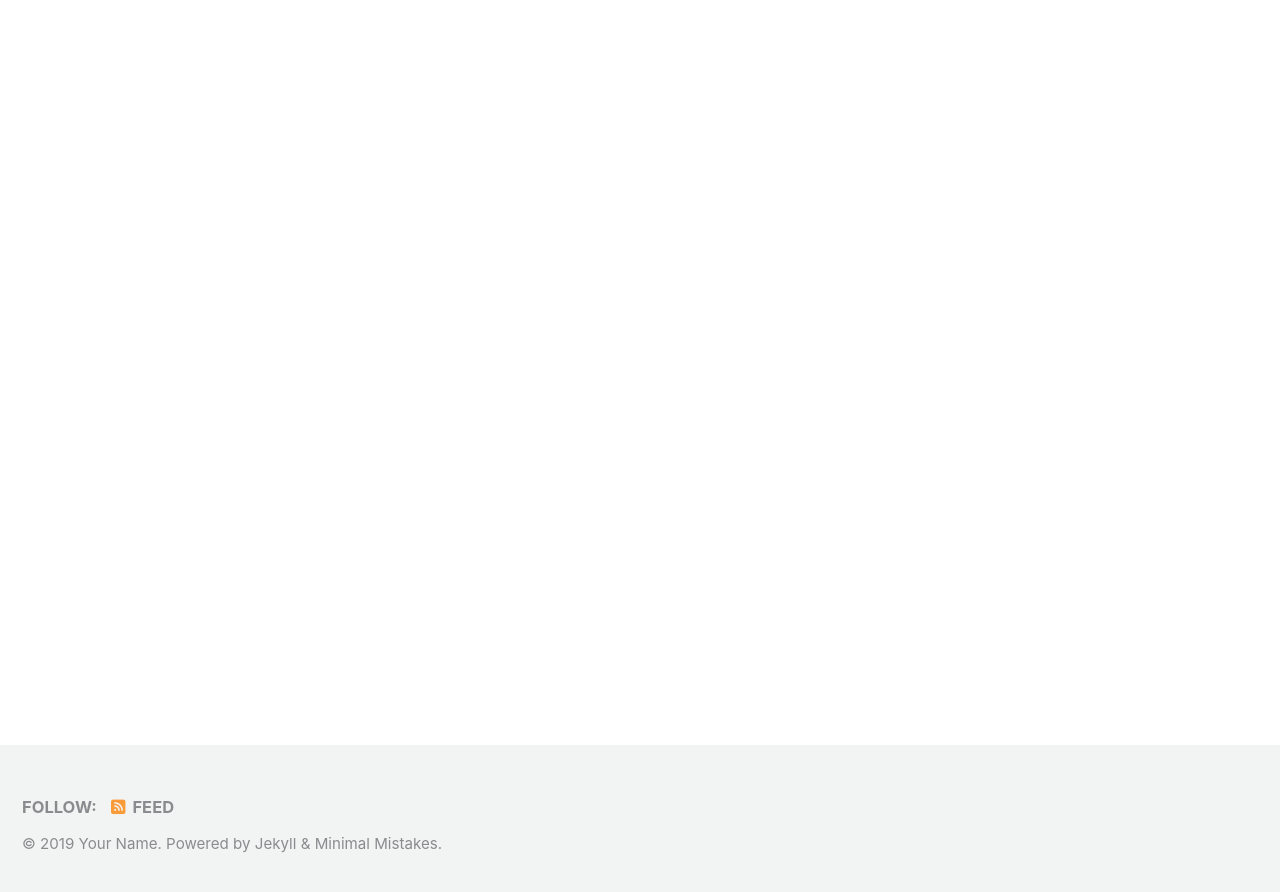
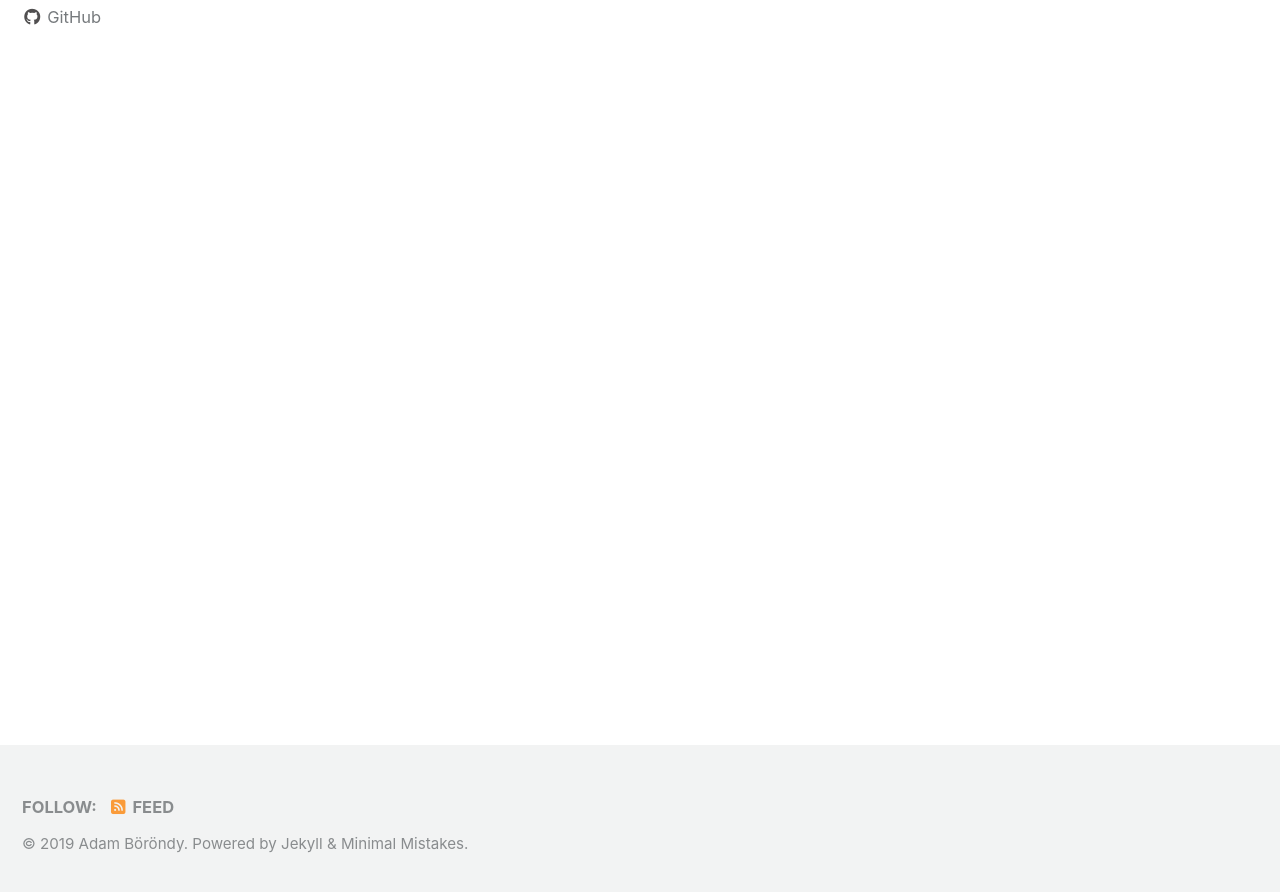
Before and after one commit to adamborondy/adamborondy.github.io, a Jekyll site: the page built from index.html, in a window 1280 px wide and 900 px high, scrolled down 222 px. Shown: the top 892 px of the window. Built offline with Jekyll 4.4.1, drawn with Linux system fonts in a browser that asks for light colours; cached includes are drawn as plain includes; nearby versions of some CDN libraries; the list of posts is cut into pages by our own code; some of the changed text lies outside the part shown.

Commit message:
version 0.1

```diff
--- a/_config.yml
+++ b/_config.yml
@@ -16,10 +16,10 @@ minimal_mistakes_skin    : "default" # "air", "aqua", "contrast", "dark", "dirt"
 
 # Site Settings
 locale                   : "en-US"
-title                    : "Site Title"
+title                    : "Adam Böröndy"
 title_separator          : "-"
-name                     : "Your Name"
-description              : "An amazing website."
+name                     : "Adam Böröndy"
+description              : "Data Science Portfolio"
 url                      : # the base hostname & protocol for your site e.g. "https://mmistakes.github.io"
 baseurl                  : # the subpath of your site, e.g. "/blog"
 repository               : # GitHub username/repo-name e.g. "mmistakes/minimal-mistakes"
@@ -106,10 +106,10 @@ analytics:
 
 # Site Author
 author:
-  name             : "Your Name"
+  name             : "Adam Böröndy"
   avatar           : # path of avatar image, e.g. "/assets/images/bio-photo.jpg"
-  bio              : "I am an amazing person."
-  location         : "Somewhere"
+  bio              : "Data Science Portfolio"
+  location         : "Vienna, AT"
   email            :
   links:
     - label: "Email"
@@ -126,7 +126,7 @@ author:
       # url: "https://facebook.com/"
     - label: "GitHub"
       icon: "fab fa-fw fa-github"
-      # url: "https://github.com/"
+      url: "https://github.com/adamborondy"
     - label: "Instagram"
       icon: "fab fa-fw fa-instagram"
       # url: "https://instagram.com/"
```
